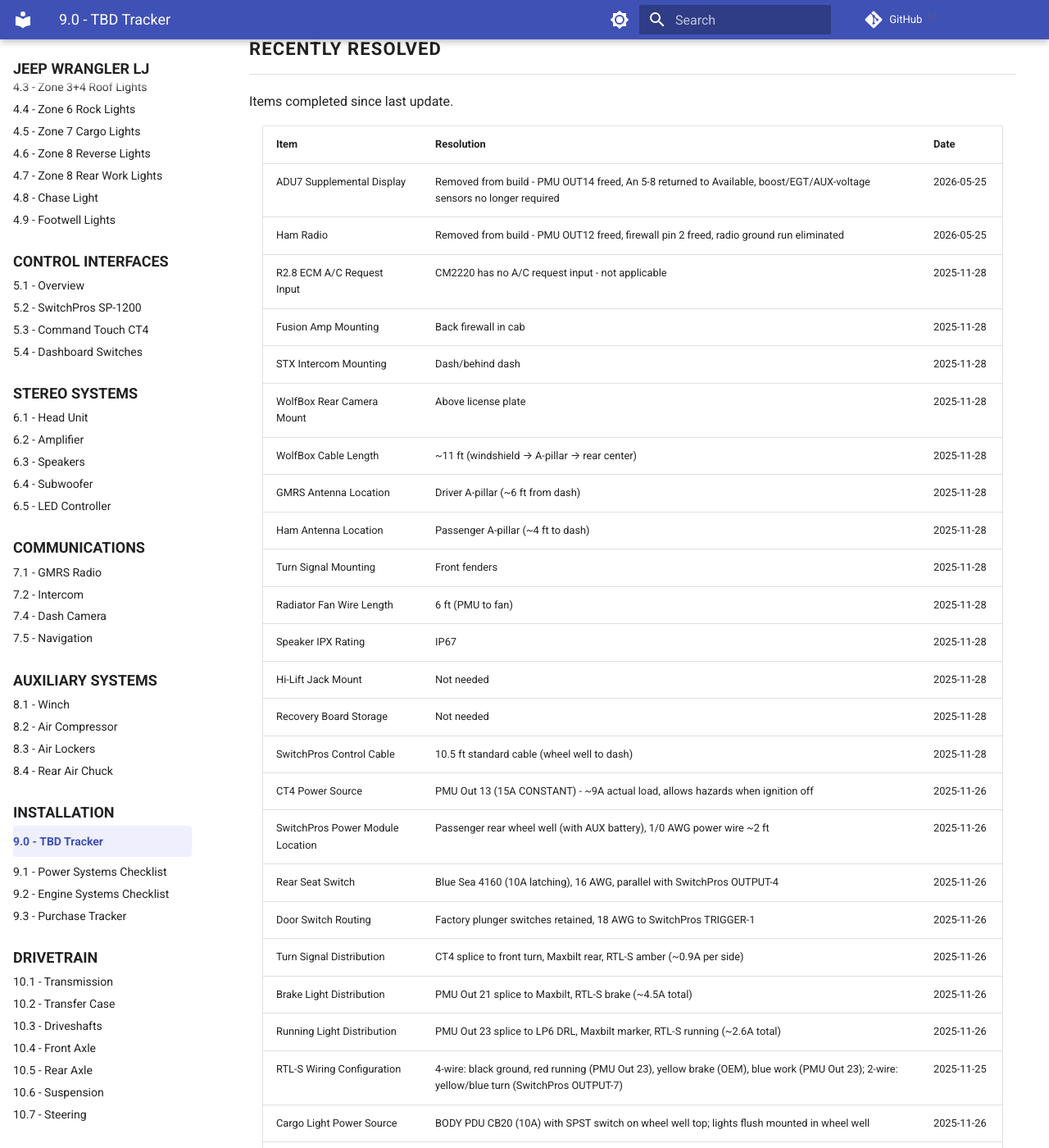
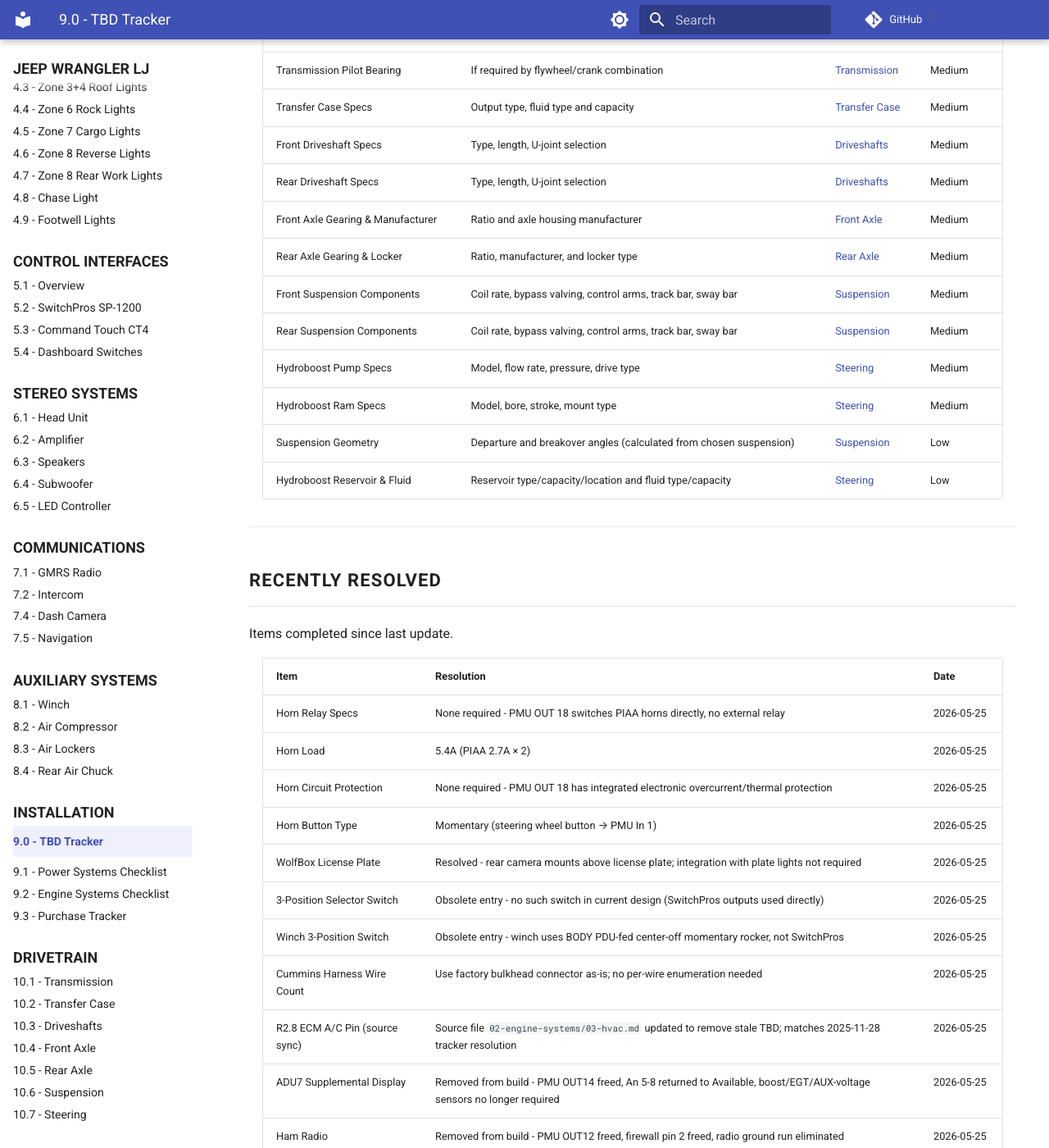
Before and after one commit to sob/drawings, an MkDocs documentation site: the page built from docs/jeep_lj/09-installation/00-tbd-tracker.md, in a window 1280 px wide and 1400 px high, scrolled down 2899 px. Shown: the whole window at 82% size. Built offline with MkDocs 1.6.1 and Material for MkDocs 9.7.7, drawn with Linux system fonts in a browser that asks for light colours; comment, search, counter and statistics services are not loaded; some of the changed text lies outside the part shown.

Commit message:
docs(lj): tbd tracker audit - resolve stale entries, add drivetrain
Removed 8 stale entries that were already resolved in source files
(Horn relay/load/protection/button, WolfBox license plate, two
3-position switch entries, Cummins harness wire count) and moved them
to Recently Resolved. Added 3 untracked electrical items (Winch rocker
switch sourcing, Rear seat switch mounting, Fusion amp wire distance)
and a new Drivetrain section tracking 13 mechanical items across
section 10.

Synced the HVAC source file to match the 2025-11-28 resolution that
CM2220 has no A/C request input - removed stale 'TBD - verify ECM pin'
and outstanding checkbox. Fixed tracker count math (header was 22,
summary was 23, actual was 25; now correctly 33).

```diff
--- a/docs/jeep_lj/09-installation/00-tbd-tracker.md
+++ b/docs/jeep_lj/09-installation/00-tbd-tracker.md
@@ -58,6 +52,9 @@ Items that improve the design but don't block installation.
 | BODY PDU Metri-Pack Pinout             | J301-J306 connector pinout (military TM or reverse engineering)                  | [BODY PDU][body-rtmr]                | Medium   |
 | BODY PDU 12V Relay Part Numbers        | Replacement part numbers for K40, K42, K53 (currently 24V coils)                 | [BODY PDU][body-rtmr]                | Medium   |
 | Winch Control Wire Routing             | Routing path from dash to bumper (~15-20 ft through multiple zones)              | [Dashboard Controls][dash-controls]  | Medium   |
+| Winch Rocker Switch Sourcing           | Center-off momentary rocker switch (SPDT or DPDT, 10A rated)                     | [Dashboard Controls][dash-controls]  | Medium   |
+| Rear Seat Switch Mounting Location     | Physical mounting location for Blue Sea 4160 push button (rear roll bar lights)  | [Dashboard Controls][dash-controls]  | Medium   |
+| Fusion Apollo Amp Distance & Drop      | Wire distance and resulting voltage drop for MS-AP61800 (CONSTANT bus stud 5)    | [Constant Bus][constant-bus]         | Medium   |
 
 ---
 
@@ -84,12 +79,43 @@ Items that are estimated and need actual product specs to confirm.
 
 ---
 
+## 🚙 DRIVETRAIN (Section 10)
+
+Mechanical drivetrain specifications, tracked separately from the electrical build. Most items need component selection before parts ordering.
+
+| Item                              | Description                                                                                  | File                              | Priority |
+| :-------------------------------- | :------------------------------------------------------------------------------------------- | :-------------------------------- | :------- |
+| Transmission Shifter Type         | Electronic shifter input - depends on shifter selection                                      | [Transmission][transmission]      | Medium   |
+| Transmission Pilot Bearing        | If required by flywheel/crank combination                                                    | [Transmission][transmission]      | Medium   |
+| Transfer Case Specs               | Output type, fluid type and capacity                                                         | [Transfer Case][transfer-case]    | Medium   |
+| Front Driveshaft Specs            | Type, length, U-joint selection                                                              | [Driveshafts][driveshafts]        | Medium   |
+| Rear Driveshaft Specs             | Type, length, U-joint selection                                                              | [Driveshafts][driveshafts]        | Medium   |
+| Front Axle Gearing & Manufacturer | Ratio and axle housing manufacturer                                                          | [Front Axle][front-axle]          | Medium   |
+| Rear Axle Gearing & Locker        | Ratio, manufacturer, and locker type                                                         | [Rear Axle][rear-axle]            | Medium   |
+| Front Suspension Components       | Coil rate, bypass valving, control arms, track bar, sway bar                                 | [Suspension][suspension]          | Medium   |
+| Rear Suspension Components        | Coil rate, bypass valving, control arms, track bar, sway bar                                 | [Suspension][suspension]          | Medium   |
+| Hydroboost Pump Specs             | Model, flow rate, pressure, drive type                                                       | [Steering][steering]              | Medium   |
+| Hydroboost Ram Specs              | Model, bore, stroke, mount type                                                              | [Steering][steering]              | Medium   |
+| Suspension Geometry               | Departure and breakover angles (calculated from chosen suspension)                           | [Suspension][suspension]          | Low      |
+| Hydroboost Reservoir & Fluid      | Reservoir type/capacity/location and fluid type/capacity                                     | [Steering][steering]              | Low      |
+
+---
+
 ## RECENTLY RESOLVED
 
 Items completed since last update.
 
 | Item                          | Resolution                                                                                                                    | Date       |
 | :---------------------------- | :---------------------------------------------------------------------------------------------------------------------------- | :--------- |
+| Horn Relay Specs              | None required - PMU OUT 18 switches PIAA horns directly, no external relay                                                    | 2026-05-25 |
+| Horn Load                     | 5.4A (PIAA 2.7A × 2)                                                                                                          | 2026-05-25 |
+| Horn Circuit Protection       | None required - PMU OUT 18 has integrated electronic overcurrent/thermal protection                                           | 2026-05-25 |
+| Horn Button Type              | Momentary (steering wheel button → PMU In 1)                                                                                  | 2026-05-25 |
+| WolfBox License Plate         | Resolved - rear camera mounts above license plate; integration with plate lights not required                                 | 2026-05-25 |
+| 3-Position Selector Switch    | Obsolete entry - no such switch in current design (SwitchPros outputs used directly)                                          | 2026-05-25 |
+| Winch 3-Position Switch       | Obsolete entry - winch uses BODY PDU-fed center-off momentary rocker, not SwitchPros                                          | 2026-05-25 |
+| Cummins Harness Wire Count    | Use factory bulkhead connector as-is; no per-wire enumeration needed                                                          | 2026-05-25 |
+| R2.8 ECM A/C Pin (source sync)| Source file `02-engine-systems/03-hvac.md` updated to remove stale TBD; matches 2025-11-28 tracker resolution                 | 2026-05-25 |
 | ADU7 Supplemental Display     | Removed from build - PMU OUT14 freed, An 5-8 returned to Available, boost/EGT/AUX-voltage sensors no longer required          | 2026-05-25 |
 | Ham Radio                     | Removed from build - PMU OUT12 freed, firewall pin 2 freed, radio ground run eliminated                                       | 2026-05-25 |
 | R2.8 ECM A/C Request Input    | CM2220 has no A/C request input - not applicable                                                                             | 2025-11-28 |
@@ -154,14 +180,15 @@ Items completed since last update.
 
 ## Summary by Priority
 
-| Priority    | Count  |
-| :---------- | :----- |
-| 🔴 Critical | 0      |
-| High        | 1      |
-| 📋 Medium   | 17     |
-| 📝 Low      | 4      |
-| 🔍 Verify   | 1      |
-| **TOTAL**   | **23** |
+| Priority         | Count  |
+| :--------------- | :----- |
+| 🔴 Critical      | 0      |
+| High             | 1      |
+| 📋 Medium        | 16     |
+| 📝 Low           | 2      |
+| 🔍 Verify        | 1      |
+| 🚙 Drivetrain    | 13     |
+| **TOTAL**        | **33** |
 
 ## Related Documentation
 
@@ -192,3 +219,10 @@ Items completed since last update.
 [footwell-lights]: ../04-offroad-lighting/09-footwell-lights.md
 [rock-lights]: ../04-offroad-lighting/06-rock-lights.md
 [transmission]: ../10-drivetrain/01-transmission.md
+[transfer-case]: ../10-drivetrain/02-transfer-case.md
+[driveshafts]: ../10-drivetrain/03-driveshafts.md
+[front-axle]: ../10-drivetrain/04-front-axle.md
+[rear-axle]: ../10-drivetrain/05-rear-axle.md
+[suspension]: ../10-drivetrain/06-suspension.md
+[steering]: ../10-drivetrain/07-steering.md
+[constant-bus]: ../01-power-systems/03-aux-battery-distribution/02-constant-bus.md
```
Also changed, not shown: other parts of docs/jeep_lj/09-installation/00-tbd-tracker.md (+1 -9 lines), docs/jeep_lj/02-engine-systems/03-hvac.md (+3 -14 lines).
